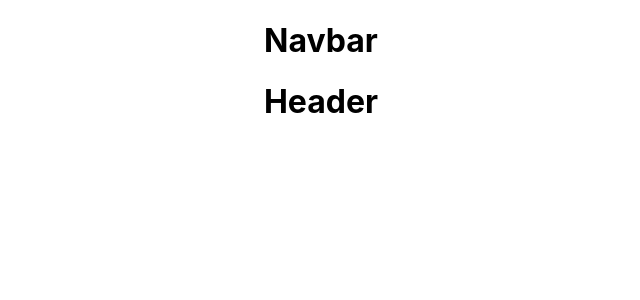
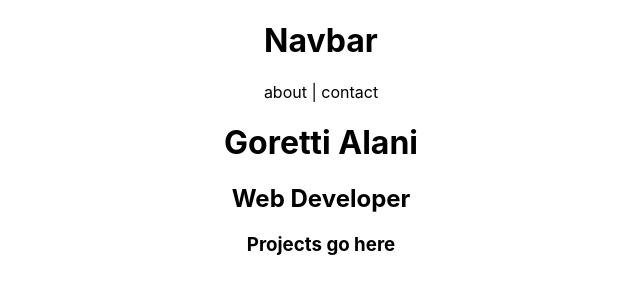
Before and after one commit to GorettiA/portfolio2022, a React (Create React App) app: page / in a window 1280 px wide. Shown: the top 300 px of the page, without its empty margins (319-959 px from the left). Built offline with nearby package versions, Linux system fonts and the light colour scheme.

Commit message:
import components to app

```diff
--- a/src/App.js
+++ b/src/App.js
@@ -1,13 +1,14 @@
 import './App.css';
 import Header from './components/header';
 import Navbar from './components/navbar';
+import Projects from './components/projects';
 
 function App() {
   return (
     <div className="App">
       <Navbar />
       <Header />
-
+      <Projects />
     </div>
   );
 }
--- a/src/components/header.js
+++ b/src/components/header.js
@@ -2,6 +2,7 @@ import React from 'react';
 
 export default function Header() {
   return <div>
-    <h1>Header</h1>
+    <h1>Goretti Alani</h1>
+    <h2>Web Developer</h2>
   </div>;
 }
--- a/src/components/navbar.js
+++ b/src/components/navbar.js
@@ -1,7 +1,8 @@
 import React from 'react';
 
 export default function Navbar() {
-  return <div>
+  return <div className='main-nav-container'>
     <h1>Navbar</h1>
+    <p>about | contact </p>
   </div>;
 }
--- a/src/components/projects.js
+++ b/src/components/projects.js
@@ -1,5 +1,7 @@
 import React from 'react';
 
 export default function Projects() {
-  return <div></div>;
+  return <div>
+    <h3>Projects go here</h3>
+  </div>;
 }
```
